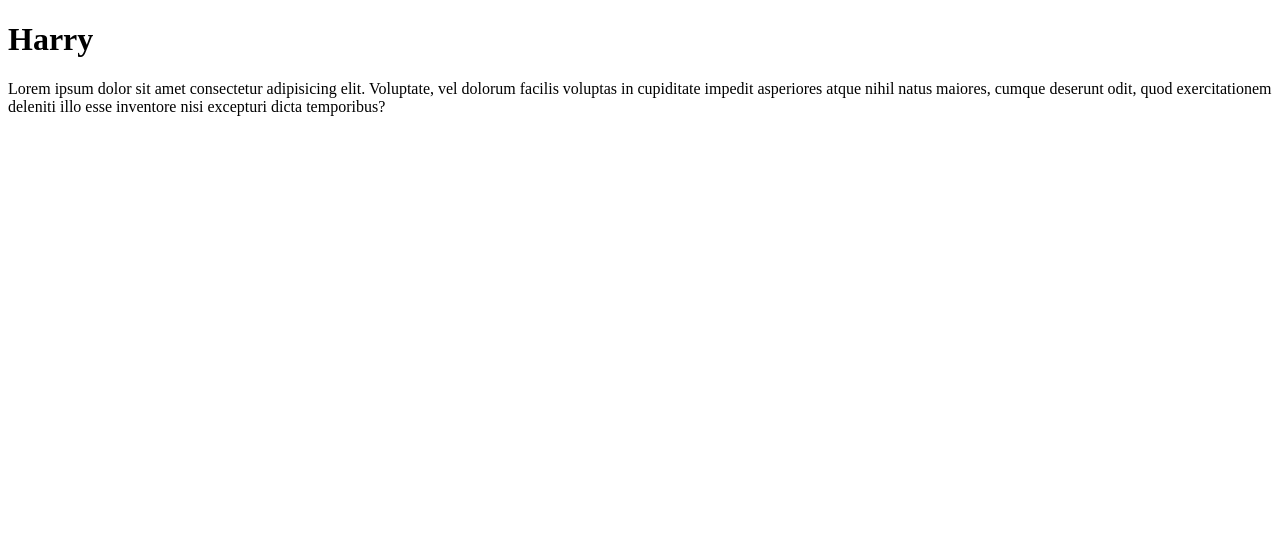
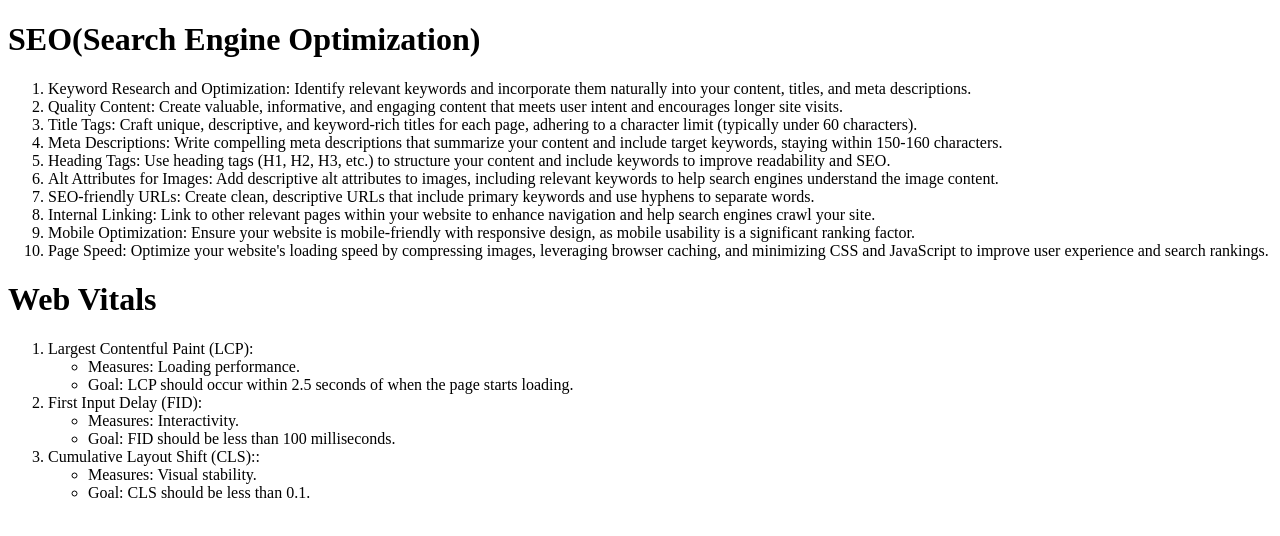
Before and after one commit to harshadamahajan18/Web-Development, a plain HTML site: page Video 6/index.html in a window 1280 px wide. Drawn offline with Linux system fonts and the light colour scheme.

Commit message:
SEO & Web Vitals

```diff
--- a/Video 6/index.html
+++ b/Video 6/index.html
@@ -4,10 +4,43 @@
   <meta charset="UTF-8">
   <meta name="viewport" content="width=device-width, initial-scale=1.0">
   <meta name="description" content="this is a page which contains description about harry - the sigma">
-  <title>About Harry - CodeWithHarry</title>
+  <title>SEO - Web Vitals </title>
 </head>
 <body>
-  <h1>Harry</h1>
-  <p>Lorem ipsum dolor sit amet consectetur adipisicing elit. Voluptate, vel dolorum facilis voluptas in cupiditate impedit asperiores atque nihil natus maiores, cumque deserunt odit, quod exercitationem deleniti illo esse inventore nisi excepturi dicta temporibus?</p>
+  <h1>SEO(Search Engine Optimization)</h1>
+  <p>
+    <ol>
+      <li>Keyword Research and Optimization: Identify relevant keywords and incorporate them naturally into your content, titles, and meta descriptions.</li>
+      <li>Quality Content: Create valuable, informative, and engaging content that meets user intent and encourages longer site visits.</li>
+      <li>Title Tags: Craft unique, descriptive, and keyword-rich titles for each page, adhering to a character limit (typically under 60 characters).</li>
+      <li>Meta Descriptions: Write compelling meta descriptions that summarize your content and include target keywords, staying within 150-160 characters.</li>
+      <li>Heading Tags: Use heading tags (H1, H2, H3, etc.) to structure your content and include keywords to improve readability and SEO.</li>
+      <li>Alt Attributes for Images: Add descriptive alt attributes to images, including relevant keywords to help search engines understand the image content.</li>
+      <li>SEO-friendly URLs: Create clean, descriptive URLs that include primary keywords and use hyphens to separate words.</li>
+      <li>Internal Linking: Link to other relevant pages within your website to enhance navigation and help search engines crawl your site.</li>
+      <li>Mobile Optimization: Ensure your website is mobile-friendly with responsive design, as mobile usability is a significant ranking factor.</li>
+      <li>Page Speed: Optimize your website's loading speed by compressing images, leveraging browser caching, and minimizing CSS and JavaScript to improve user experience and search rankings.</li>
+    </ol>
+  </p>
+  <p>
+    <h1>Web Vitals</h1>
+    <ol>
+      <li>Largest Contentful Paint (LCP):</li>
+      <ul>
+        <li>Measures: Loading performance.</li>
+        <li>Goal: LCP should occur within 2.5 seconds of when the page starts loading.</li>
+      </ul>
+      <li>First Input Delay (FID):</li>
+      <ul>
+        <li>Measures: Interactivity.</li>
+        <li>Goal: FID should be less than 100 milliseconds.</li>
+      </ul>
+      <li>Cumulative Layout Shift (CLS)::</li>
+      <ul>
+        <li>Measures: Visual stability.</li>
+        <li>Goal: CLS should be less than 0.1.</li>
+      </ul>
+    </ol>
+  </p>
 </body>
 </html>
```
